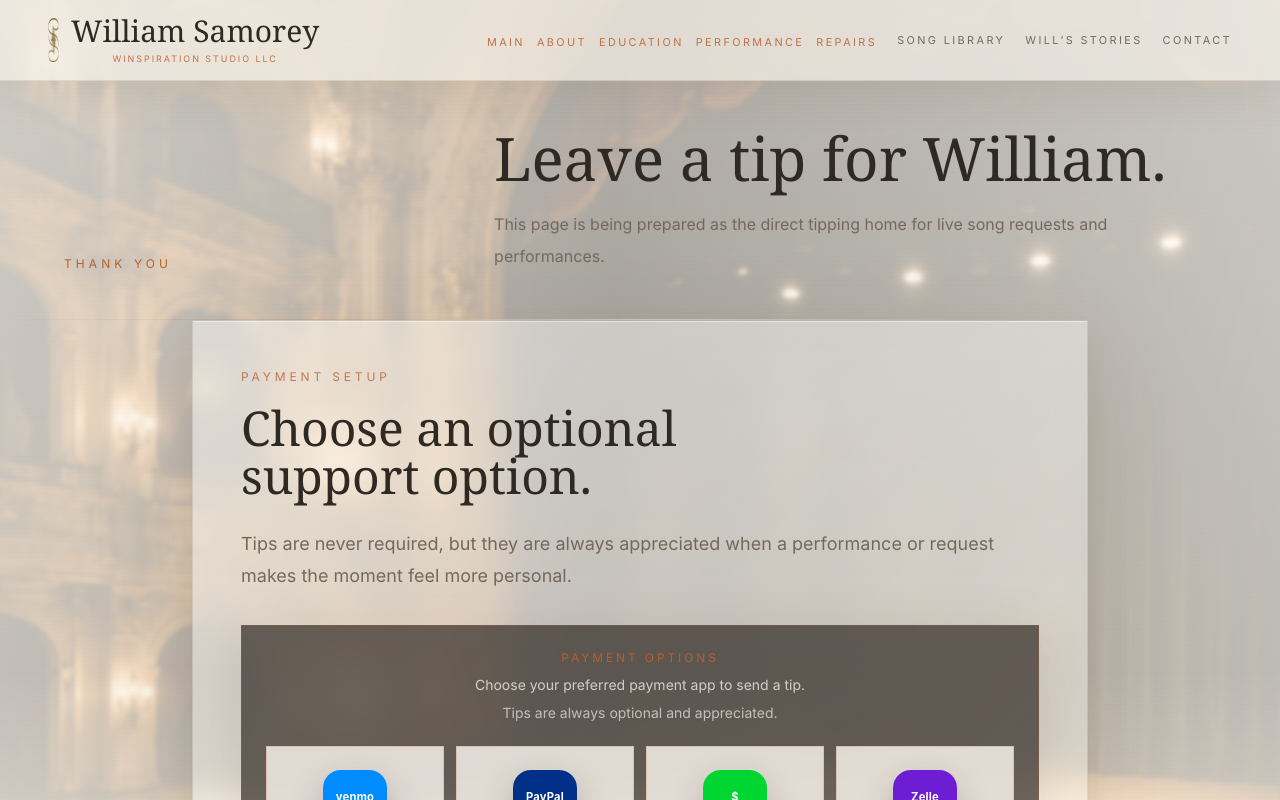
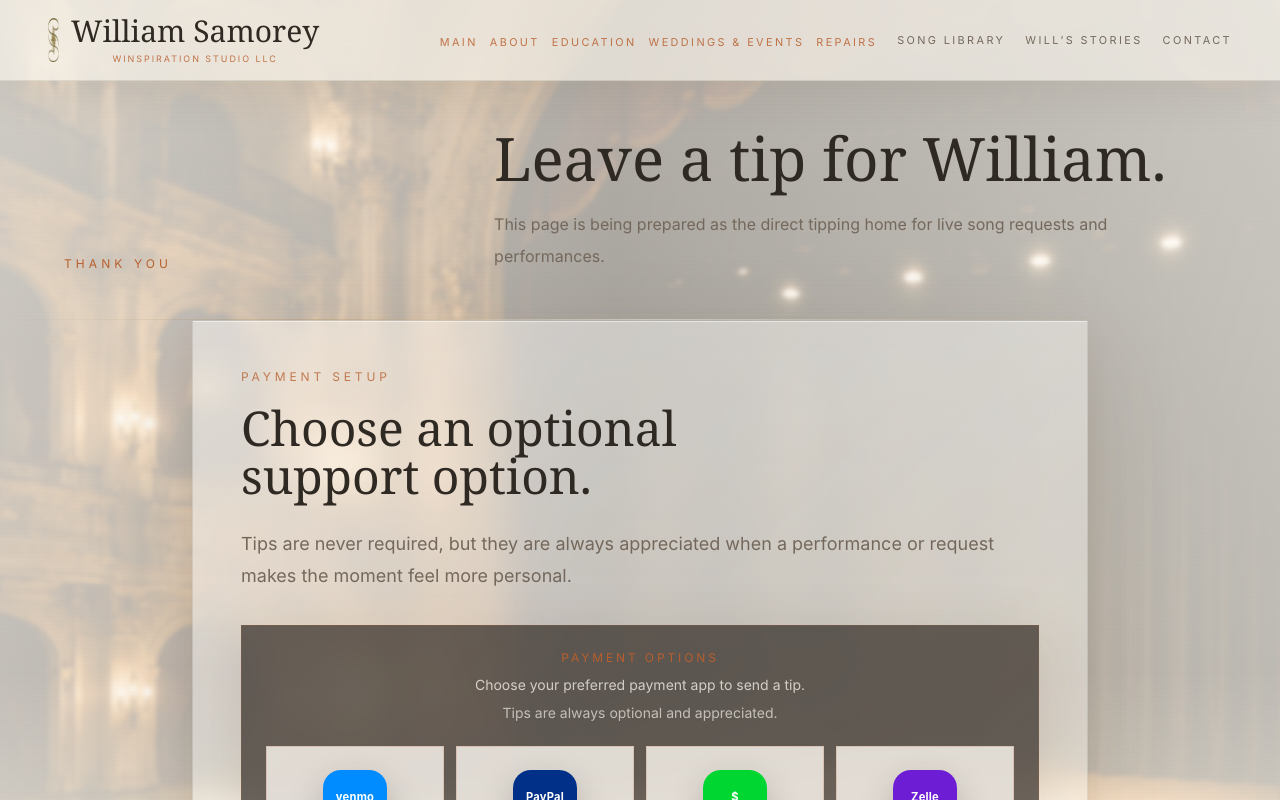
Before and after one commit to sixpakstrad/violinistwilliam-site, a Next.js app: page /tip in a window 1280 px wide. Shown: the top 800 px of the page. Built offline with nearby package versions, Linux system fonts and the light colour scheme.

Commit message:
Migrate performances to weddings and events

```diff
--- a/app/performances/page.tsx
+++ b/app/performances/page.tsx
@@ -1,32 +1,5 @@
-import type { Metadata } from "next";
-import { Ensembles } from "@/components/Ensembles";
-import { PageIntro } from "@/components/PageIntro";
-import { PerformanceMarketing } from "@/components/PerformanceMarketing";
-import { UpcomingPerformances } from "@/components/UpcomingPerformances";
-import { WeddingPackagesAvailability } from "@/components/WeddingPackagesAvailability";
-
-export const metadata: Metadata = {
-  title: "Live Violin Performances | Weddings, Events, and Concerts",
-  description:
-    "Plan live violin music with William Samorey for weddings, ceremonies, private events, concerts, and special gatherings.",
-  alternates: {
-    canonical: "/performances",
-  },
-};
+import { permanentRedirect } from "next/navigation";
 
 export default function PerformancesPage() {
-  return (
-    <main className="min-h-screen bg-espresso text-ivory">
-      <PageIntro
-        pageKey="performance"
-        eyebrow="Performances"
-        title="Live violin music shaped for ceremonies, gatherings, concerts, and celebration."
-        copy="Explore wedding and event music, package options, ensemble formats, and upcoming opportunities to hear William perform live."
-      />
-      <PerformanceMarketing />
-      <WeddingPackagesAvailability />
-      <Ensembles />
-      <UpcomingPerformances />
-    </main>
-  );
+  permanentRedirect("/weddings-and-events");
 }
--- a/app/sitemap.ts
+++ b/app/sitemap.ts
@@ -6,7 +6,7 @@ const publicRoutes = [
   { path: "/", priority: 1 },
   { path: "/about", priority: 0.8 },
   { path: "/education", priority: 0.75 },
-  { path: "/performances", priority: 0.9 },
+  { path: "/weddings-and-events", priority: 0.9 },
   { path: "/rates", priority: 0.7 },
   { path: "/groups", priority: 0.65 },
   { path: "/music", priority: 0.85 },
--- /dev/null
+++ b/app/weddings-and-events/page.tsx
@@ -0,0 +1,32 @@
+import type { Metadata } from "next";
+import { Ensembles } from "@/components/Ensembles";
+import { PageIntro } from "@/components/PageIntro";
+import { PerformanceMarketing } from "@/components/PerformanceMarketing";
+import { UpcomingPerformances } from "@/components/UpcomingPerformances";
+import { WeddingPackagesAvailability } from "@/components/WeddingPackagesAvailability";
+
+export const metadata: Metadata = {
+  title: "Wedding & Event String Music | Minneapolis–St. Paul",
+  description:
+    "Live string music curated by William Samorey for weddings, ceremonies, cocktail hours, receptions, private events, and special gatherings throughout the Twin Cities and Midwest.",
+  alternates: {
+    canonical: "/weddings-and-events",
+  },
+};
+
+export default function WeddingsAndEventsPage() {
+  return (
+    <main className="min-h-screen bg-espresso text-ivory">
+      <PageIntro
+        pageKey="performance"
+        eyebrow="Weddings & Events"
+        title="Live string music, curated by William, for the moments you'll remember."
+        copy="William offers and curates live music ranging from solo violin to chamber ensembles for weddings, celebrations, private events, and special gatherings."
+      />
+      <PerformanceMarketing />
+      <WeddingPackagesAvailability />
+      <Ensembles />
+      <UpcomingPerformances />
+    </main>
+  );
+}
--- a/components/Navigation.tsx
+++ b/components/Navigation.tsx
@@ -50,15 +50,15 @@ const dropdownGroups = [
     ],
   },
   {
-    label: "Performance",
-    href: "/performances",
+    label: "Weddings & Events",
+    href: "/weddings-and-events",
     links: [
-      { label: "Weddings", href: "/performances#weddings" },
-      { label: "Rates / Packages", href: "/performances#packages" },
-      { label: "Ensembles", href: "/performances#ensembles" },
+      { label: "Weddings", href: "/weddings-and-events#weddings" },
+      { label: "Rates / Packages", href: "/weddings-and-events#packages" },
+      { label: "Ensembles", href: "/weddings-and-events#ensembles" },
       {
         label: "Upcoming Performances",
-        href: "/performances#upcoming-performances",
+        href: "/weddings-and-events#upcoming-performances",
       },
     ],
   },
--- a/data/pageContent.ts
+++ b/data/pageContent.ts
@@ -153,12 +153,12 @@ export const defaultPageContent: EditablePageContent[] = [
   },
   {
     key: "performance",
-    label: "Performance",
-    eyebrow: "Performances",
+    label: "Weddings & Events",
+    eyebrow: "Weddings & Events",
     title:
-      "Live violin music shaped for ceremonies, gatherings, concerts, and celebration.",
+      "Live string music, curated by William, for the moments you'll remember.",
     copy:
-      "Explore wedding and event music, package options, ensemble formats, and upcoming opportunities to hear William perform live.",
+      "William offers and curates live music ranging from solo violin to chamber ensembles for weddings, celebrations, private events, and special gatherings.",
     primaryImage: "",
     titleSize: "",
     titleColor: "",
@@ -279,17 +279,17 @@ export const defaultSeoSettings: SeoSettings = {
     },
     {
       key: "performance",
-      label: "Performance",
-      pageTitle: "Wedding and Event Violinist | William Samorey",
+      label: "Weddings & Events",
+      pageTitle: "Wedding & Event String Music | Minneapolis–St. Paul",
       metaDescription:
-        "Wedding, event, proposal, memorial, and private performance violin services with solo violin, duos, trios, and string quartets.",
-      urlSlug: "/performances",
-      canonicalUrl: "https://violinistwilliam.com/performances",
+        "Live string music curated by William Samorey for weddings, ceremonies, cocktail hours, receptions, private events, and special gatherings throughout the Twin Cities and Midwest.",
+      urlSlug: "/weddings-and-events",
+      canonicalUrl: "https://violinistwilliam.com/weddings-and-events",
       index: true,
       includeInSitemap: true,
-      ogTitle: "Wedding and Event Violinist | William Samorey",
+      ogTitle: "Wedding & Event String Music | Minneapolis–St. Paul",
       ogDescription:
-        "Music you will cherish and your guests will remember for ceremonies, cocktail hours, dinners, and celebrations.",
+        "Live string music curated by William Samorey for weddings, ceremonies, cocktail hours, receptions, private events, and special gatherings throughout the Twin Cities and Midwest.",
       ogImage: "/media/brahms-stained-glass.jpg",
       primaryKeyword: "wedding violinist Minnesota",
       secondaryKeywords: "string quartet Minnesota, ceremony music, cocktail hour violin",
```
